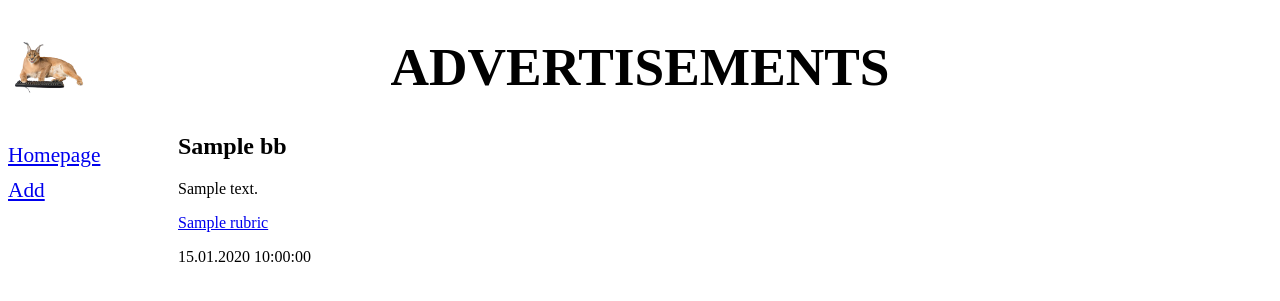
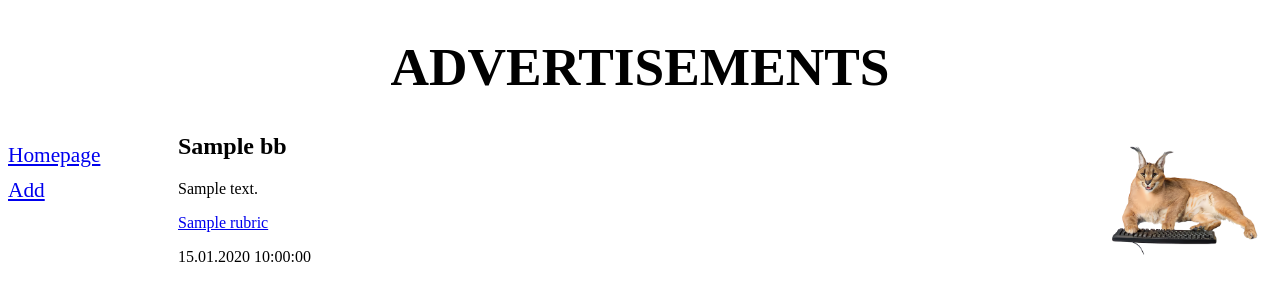
Before and after one commit to XenoProxy/sample-site, a Django app: template bboard/templates/index.html in a window 1280 px wide. Shown: the top 301 px of the page. Run offline with Django 3.2, Linux system fonts and the light colour scheme; the template is opened without the code that fills it: most values are stand-ins (such as "Sample title", 1, 10 or a date in 2020).

```diff
--- a/bboard/static/bboard/style.css
+++ b/bboard/static/bboard/style.css
@@ -2,7 +2,6 @@ header h1 {
     font-size: 40pt;
     text-transform: uppercase;
     text-align: center;
-    background: url("bg.png") left / auto 100% no-repeat;
 }
 nav {
     font-size: 16pt;
@@ -15,4 +14,5 @@ nav a {
 }
 section {
     margin-left: 170px;
+    background: url("bg.png") right / auto 100% no-repeat;
 }
```
